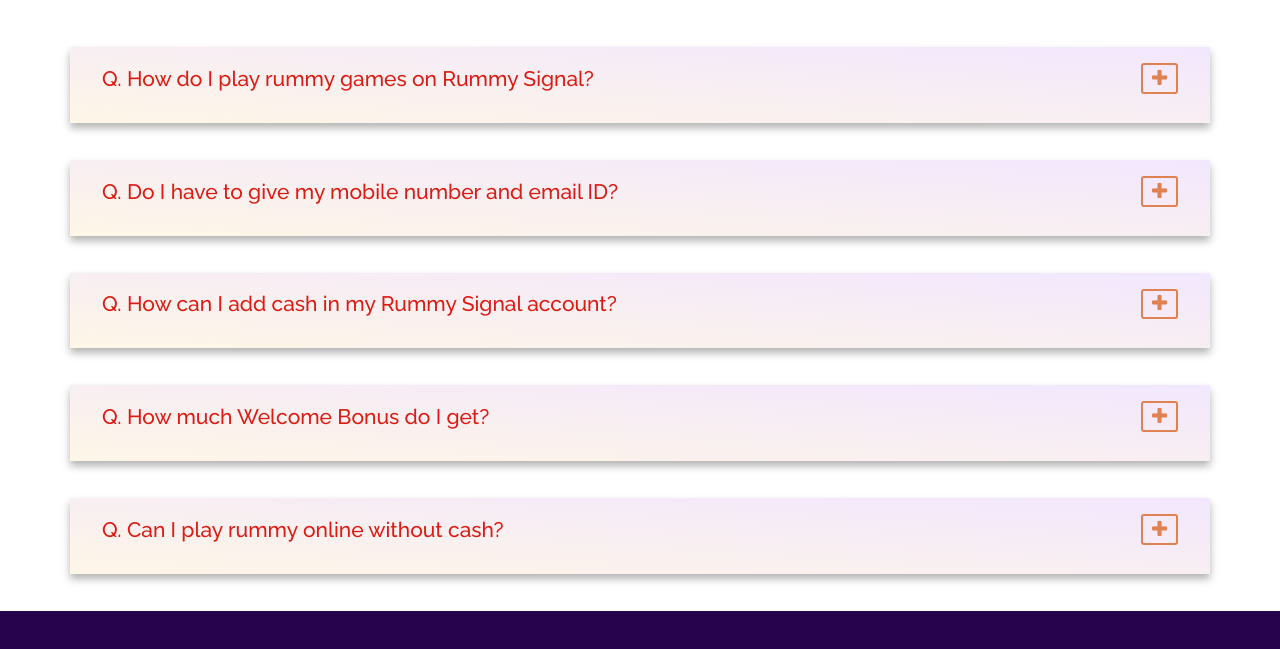
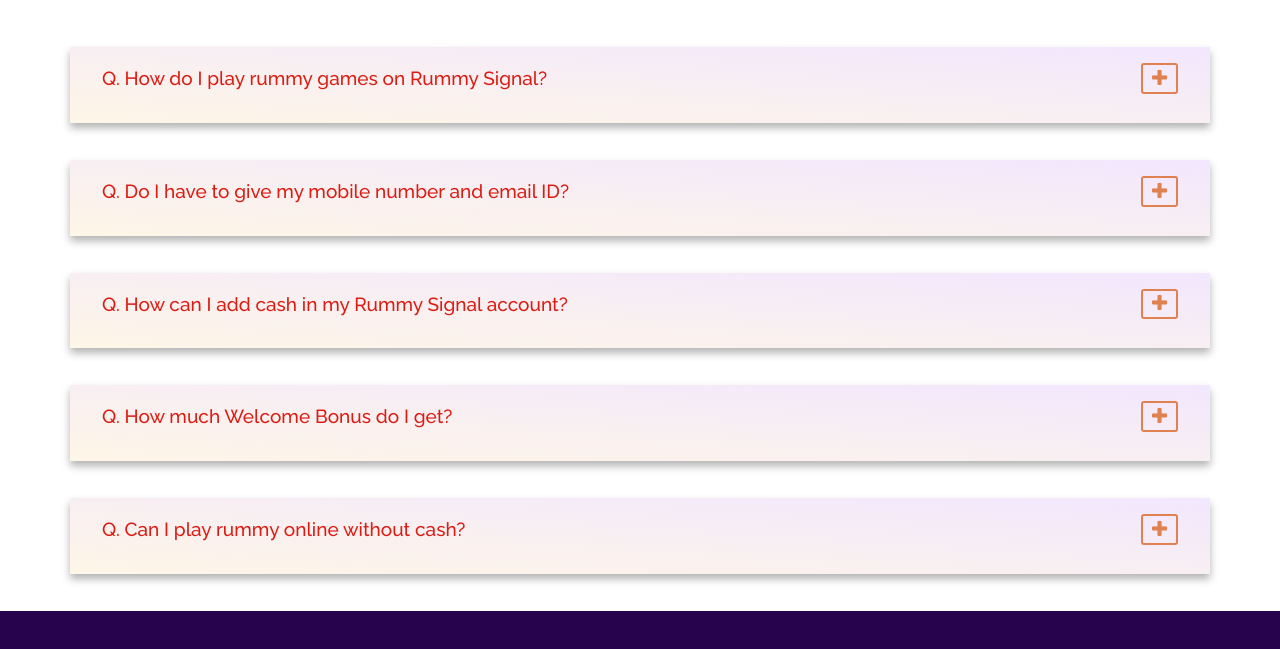
Before and after one commit to ujjawalweb/rummy-sig, a plain HTML site: page index.html in a window 1280 px wide. Shown: the part 3719-4368 px from the top of the page. Drawn offline with nearby package versions, Linux system fonts and the light colour scheme.

Commit message:
Update style.css

```diff
--- a/assets/css/style.css
+++ b/assets/css/style.css
@@ -2363,7 +2363,7 @@ main {
   margin-bottom: 0.8em;
 }
 .accordion__question {
-  color: #DC1C13;    font-size: 21px;
+  color: #DC1C13;    font-size: 19px;
 }
 .accordion__btn {
   display: inline-block;
```
